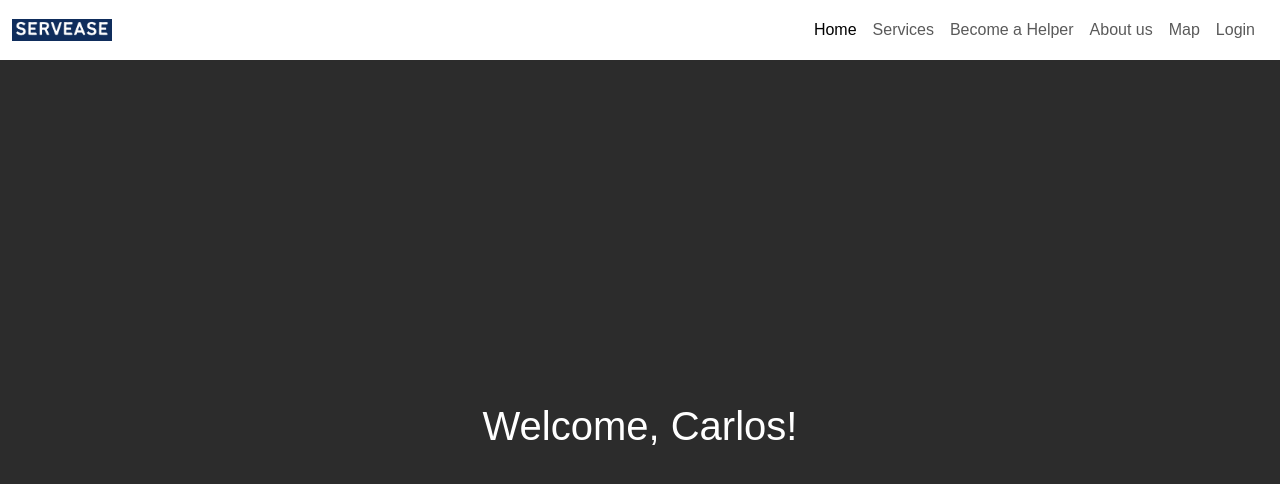
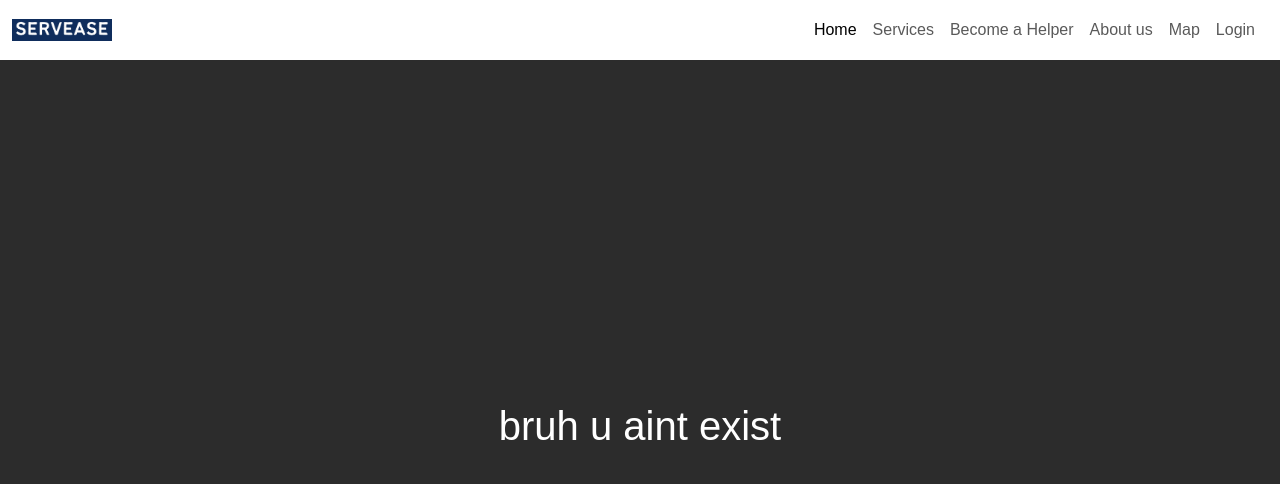
Before and after one commit to carloooseee/Servease, a React (Vite) app in the folder Client/: page /Profile in a window 1280 px wide. Shown: the top 484 px of the page. Built offline with nearby package versions, Linux system fonts and the light colour scheme; no server answers.

Commit message:
profile functionality

```diff
--- a/Client/src/components/Profile.jsx
+++ b/Client/src/components/Profile.jsx
@@ -1,8 +1,19 @@
-import "../css/home.css"
-function Profile(){
-    const user = "Carlos";
-    return(
-        <h1>Welcome, {user}!</h1>
-    );
+import "../css/home.css";
+
+function Profile() {
+  const user = JSON.parse(localStorage.getItem("user"));
+
+  if (!user) {
+    return <h1>bruh u aint exist</h1>;
+  }
+
+  return (
+    <div className="profile-container">
+      <h1>Welcome, <strong>{user.first_name} {user.last_name}!</strong></h1>
+      <h1><strong>Email:</strong> {user.email}</h1>
+      <h1><strong>Phone Number:</strong> {user.phone_number}</h1>
+    </div>
+  );
 }
-export default Profile
+
+export default Profile;
```
